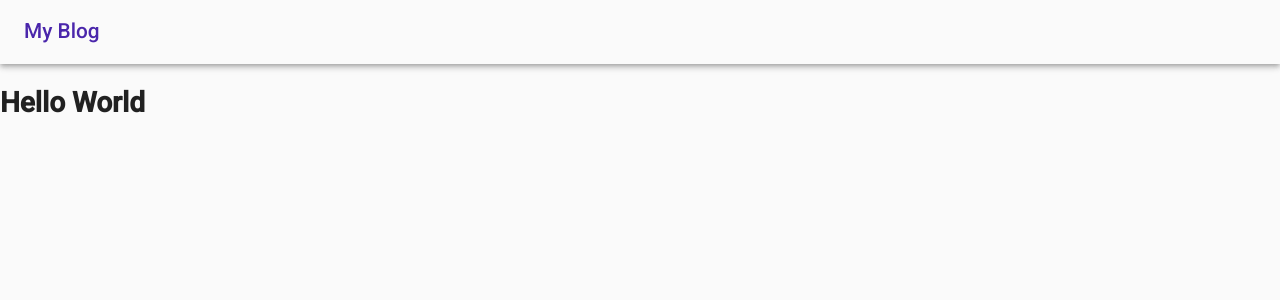
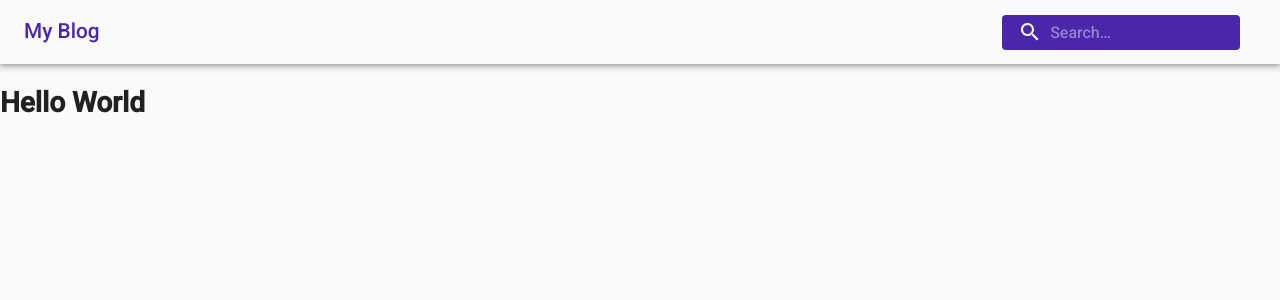
Before and after one commit to orianabreu/RavenPackTest, a React (Create React App) app: page / in a window 1280 px wide. Shown: the top 300 px of the page. Built offline with nearby package versions, Linux system fonts and the light colour scheme.

Commit message:
add search bar

```diff
--- a/package.json
+++ b/package.json
@@ -4,6 +4,7 @@
   "private": true,
   "dependencies": {
     "@material-ui/core": "^4.11.4",
+    "@material-ui/icons": "^4.11.2",
     "@testing-library/jest-dom": "^5.14.1",
     "@testing-library/react": "^11.2.7",
     "@testing-library/user-event": "^12.8.3",
--- a/src/App.js
+++ b/src/App.js
@@ -2,7 +2,7 @@
 import CssBaseline from "@material-ui/core/CssBaseline";
 
 import theme from './styles/theme';
-import NavBar from './components/NavigationBar/NavBar';
+import NavBar from './components/NavBar/NavBar';
 
 function App() {
   return (
--- a/src/components/NavigationBar/NavBar.js
+++ b/src/components/NavBar/NavBar.js
@@ -2,9 +2,9 @@
 import AppBar from '@material-ui/core/AppBar';
 import Toolbar from '@material-ui/core/Toolbar';
 import Typography from '@material-ui/core/Typography';
-import Button from '@material-ui/core/Button';
 
 import useStyles from './styles';
+import SearchBar from '../SearchBar/SearchBar';
 
 export default function NavBar() {
   const {container, title, MuiAppBar} = useStyles();
@@ -16,7 +16,7 @@
           <Typography className={title}>
             My Blog
           </Typography>
-
+          <SearchBar />
         </Toolbar>
       </AppBar>
     </div>
--- /dev/null
+++ b/src/components/SearchBar/SearchBar.js
@@ -0,0 +1,26 @@
+import React from 'react';
+import SearchIcon from '@material-ui/icons/Search';
+import InputBase from '@material-ui/core/InputBase';
+
+import useStyles from './styles';
+
+export default function SearchBar() {
+
+    const { search, searchIcon, inputRoot, inputInput} = useStyles();
+
+    return (
+        <div className={search}>
+            <div className={searchIcon}>
+              <SearchIcon />
+            </div>
+            <InputBase
+              placeholder="Search…"
+              classes={{
+                root: inputRoot,
+                input: inputInput,
+              }}
+              inputProps={{ 'aria-label': 'search' }}
+            />
+          </div>
+    )
+}
--- /dev/null
+++ b/src/components/SearchBar/styles.js
@@ -0,0 +1,43 @@
+import { makeStyles } from '@material-ui/core/styles';
+
+const useStyles = makeStyles((theme) => ({
+    search: {
+        position: 'relative',
+        borderRadius: theme.shape.borderRadius,
+        backgroundColor: theme.palette.primary.main,
+        '&:hover': {
+          backgroundColor: theme.palette.primary.light,
+        },
+        marginRight: theme.spacing(2),
+        marginLeft: 0,
+        width: '100%',
+        [theme.breakpoints.up('sm')]: {
+          marginLeft: theme.spacing(3),
+          width: 'auto',
+        },
+      },
+    searchIcon: {
+        padding: theme.spacing(0, 2),
+        height: '100%',
+        position: 'absolute',
+        pointerEvents: 'none',
+        display: 'flex',
+        alignItems: 'center',
+        justifyContent: 'center',
+    },
+    inputRoot: {
+        color: 'inherit',
+    },
+    inputInput: {
+        padding: theme.spacing(1, 1, 1, 0),
+        // vertical padding + font size from searchIcon
+        paddingLeft: `calc(1em + ${theme.spacing(4)}px)`,
+        transition: theme.transitions.create('width'),
+        width: '100%',
+        [theme.breakpoints.up('md')]: {
+          width: '20ch',
+        },
+    },
+  }));
+
+  export default useStyles;
```
Also changed, not shown: src/components/NavBar/styles.js (renamed from src/components/NavigationBar/styles.js), 1 other file (tests, documents, lock files or other folders).
